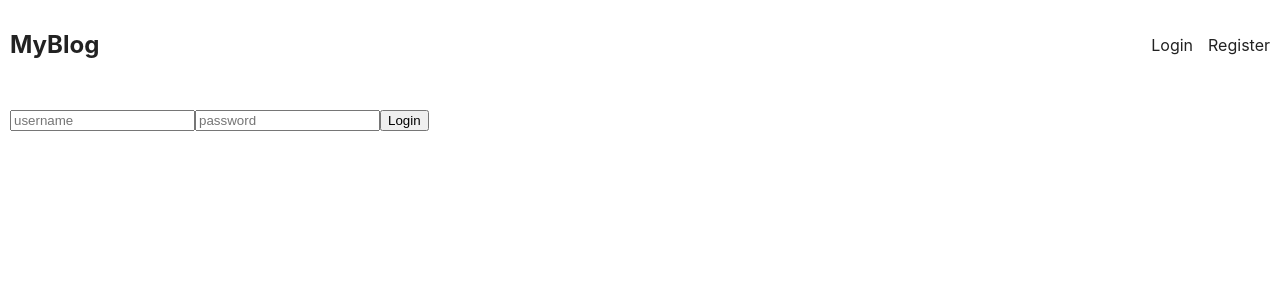
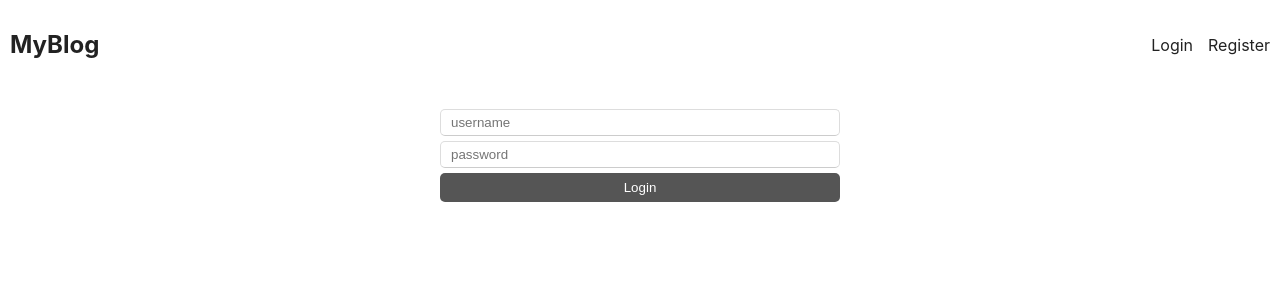
Before and after one commit to yohan98-dev/MERN-BlogApp, a React (Create React App) app: page /login in a window 1280 px wide. Shown: the top 300 px of the page. Built offline with nearby package versions, Linux system fonts and the light colour scheme.

Commit message:
Login page and register page styles added

```diff
--- a/src/App.css
+++ b/src/App.css
@@ -1,3 +1,6 @@
+* {
+  box-sizing: border-box;
+}
 body {
   color: #222;
 }
@@ -56,3 +59,28 @@ div.post p.summary {
   margin: 10px 0;
   line-height: 1.4rem;
 }
+form.login,
+form.register {
+  max-width: 400px;
+  margin: 0 auto;
+}
+
+input {
+  display: block;
+  margin-bottom: 5px;
+  width: 100%;
+  padding: 5px 10px;
+  border: 1px solid #ddd;
+  background-color: #fff;
+  border-radius: 5px;
+  border-bottom: 1px solid #ccc;
+}
+button {
+  width: 100%;
+  display: block;
+  background-color: #555;
+  border: 0;
+  color: #fff;
+  border-radius: 5px;
+  padding: 7px 0;
+}
--- a/src/pages/RegisterPage.js
+++ b/src/pages/RegisterPage.js
@@ -1,6 +1,6 @@
 export default function RegisterPage() {
   return (
-    <form action="">
+    <form action="" className="register">
       <input type="text" placeholder="username" />
       <input type="password" placeholder="password" />
       <button>Register</button>
--- a/src/pages/loginPage.js
+++ b/src/pages/loginPage.js
@@ -1,6 +1,6 @@
 export default function LoginPage() {
   return (
-    <form action="">
+    <form className="login">
       <input type="text" placeholder="username" />
       <input type="password" placeholder="password" />
       <button>Login</button>
```
